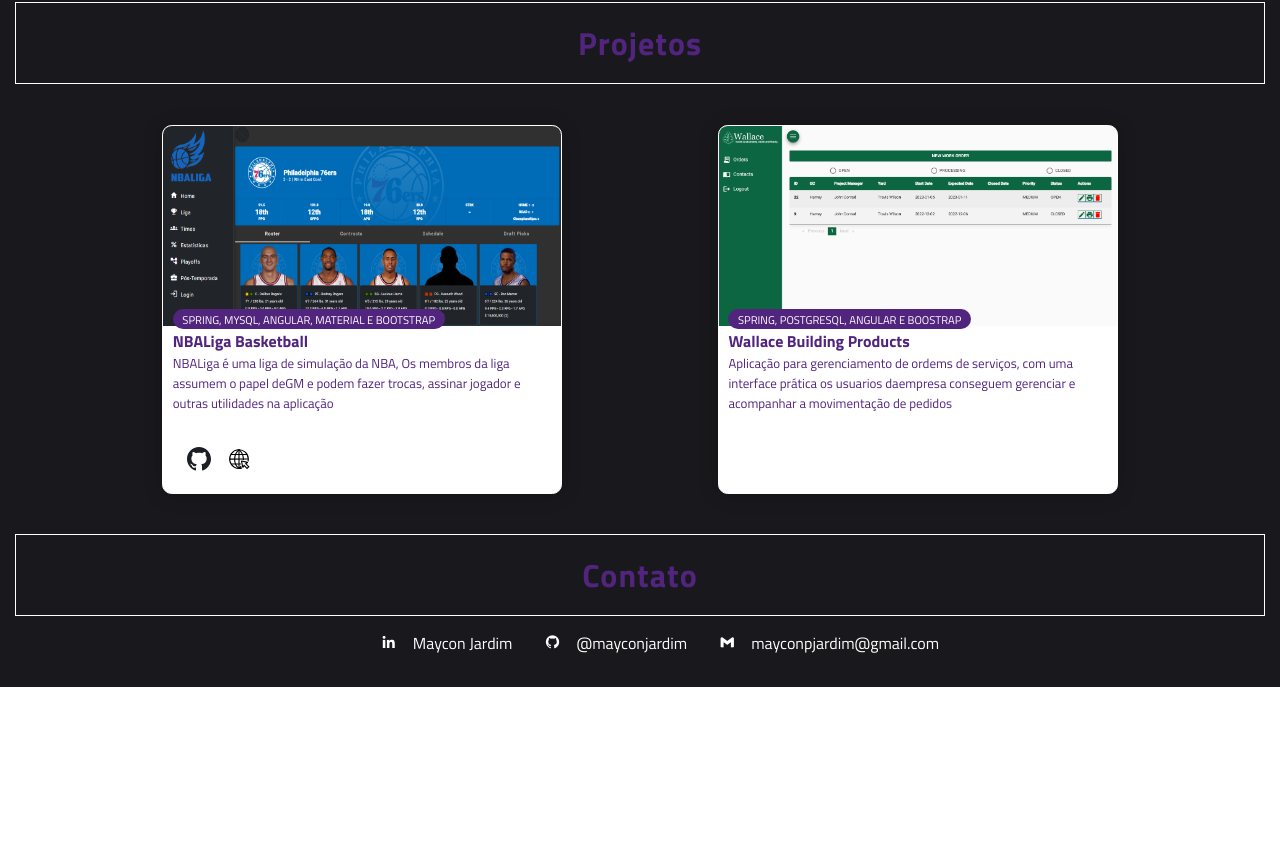
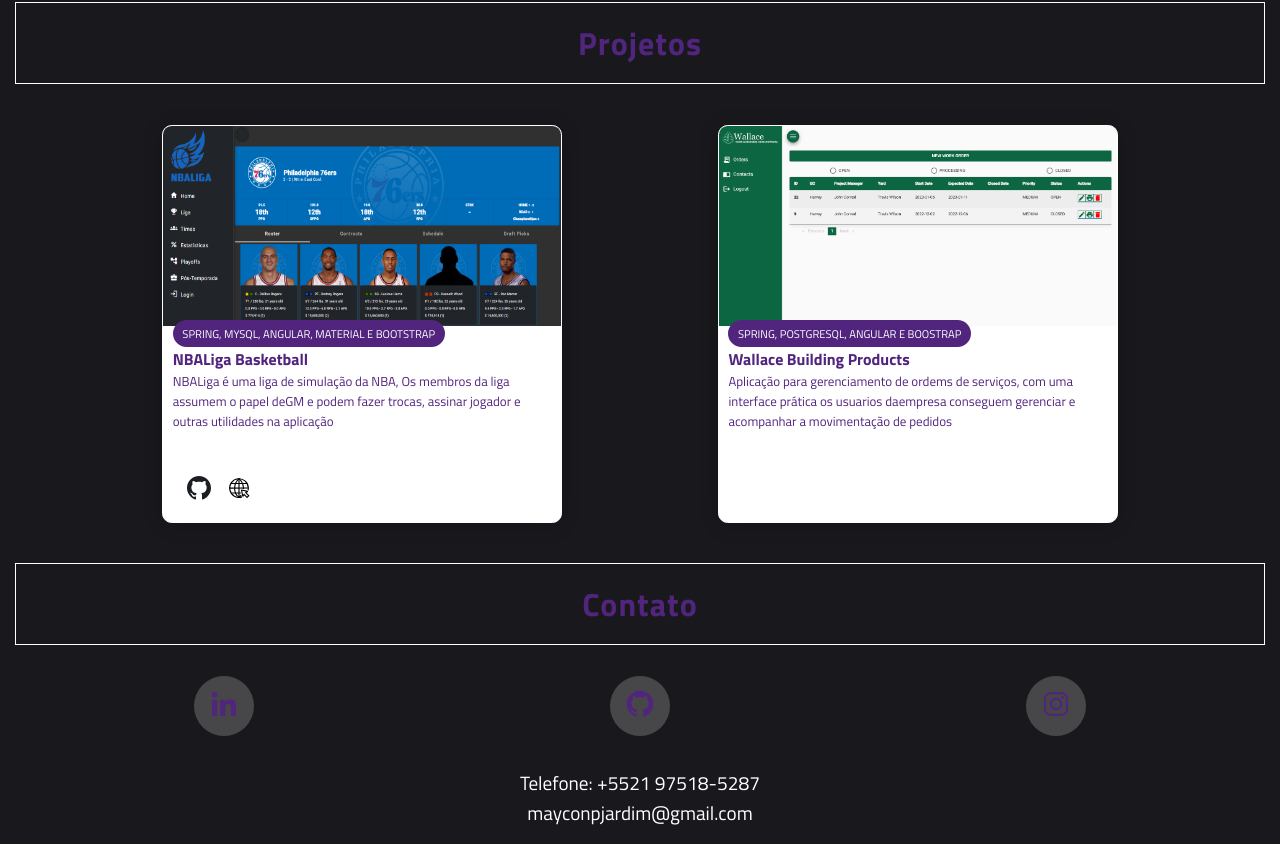
Before and after one commit to mayconjardim/mayconjardim.github.io, an Angular app: page / in a window 1280 px wide. Shown: the part 2502-3346 px from the top of the page. Before the commit the page ends 3189 px from the top, so only its background shows below. Built offline with nearby package versions, Linux system fonts and the light colour scheme.

Commit message:
Refaturando css do componente contato

```diff
--- a/src/app/components/contato/contato.component.html
+++ b/src/app/components/contato/contato.component.html
@@ -1,12 +1,26 @@
 <div class="contato">
   <h1>Contato</h1>
 
-  <ul class="contato-lista">
-    <li><i class="bx bxl-linkedin"></i><a href="#">Maycon Jardim</a></li>
+  <ul class="social-media">
     <li>
-      <i class="bx bxl-github"></i
-      ><a href="https://github.com/mayconjardim">@mayconjardim</a>
+      <a href="https://www.linkedin.com/in/maycon-jardim-b55b7a15b/"
+        ><i class="bx bxl-linkedin"></i>
+      </a>
     </li>
-    <li><i class="bx bxl-gmail"></i>mayconpjardim@gmail.com</li>
+    <li>
+      <a href="https://github.com/mayconjardim"
+        ><i class="bx bxl-github"></i
+      ></a>
+    </li>
+    <li>
+      <a href="https://www.instagram.com/yungmaycon/"
+        ><i class="bx bxl-instagram"></i
+      ></a>
+    </li>
+  </ul>
+
+  <ul class="contato-info">
+    <li>Telefone: +5521 97518-5287</li>
+    <li>mayconpjardim@gmail.com</li>
   </ul>
 </div>
--- a/src/app/components/contato/contato.component.scss
+++ b/src/app/components/contato/contato.component.scss
@@ -7,31 +7,37 @@
 }
 
 .contato {
-  &-lista {
+  ul {
+    margin-top: 2rem;
+    list-style: none;
+    padding: 0%;
+  }
+
+  .social-media {
+    font-size: 2rem;
     display: flex;
-    justify-content: center;
-
-    ul {
-      width: 100%;
-      text-align: center;
-    }
+    align-items: center;
+    justify-content: space-around;
 
     li {
-      list-style: none;
-      display: inline-block;
-      padding: 1rem;
-    }
+      height: 60px;
+      width: 60px;
+      display: flex;
+      align-items: center;
+      justify-content: center;
+      border-radius: 50%;
+      color: $white;
+      background-color: rgba(255, 255, 255, 0.2);
 
-    i {
-      width: 2rem;
-    }
-
-    a {
-      text-decoration: none;
-      color: $white;
-      &:hover {
-        text-decoration: underline;
+      a {
+        color: $primary-color;
       }
     }
   }
+
+  .contato-info li {
+    height: 30px;
+    text-align: center;
+    font-size: 1.2rem;
+  }
 }
--- a/src/app/components/projetos/projetos.component.scss
+++ b/src/app/components/projetos/projetos.component.scss
@@ -37,7 +37,7 @@
         justify-content: center;
         align-items: flex-start;
         padding: 0.6rem;
-        max-height: 6.2rem;
+        max-height: 8rem;
         color: $primary-color;
 
         p {
@@ -50,7 +50,7 @@
           font-size: 0.7rem;
           margin: 0;
           color: #fff;
-          padding: 0.1rem 0.6rem;
+          padding: 0.3rem 0.6rem;
           text-transform: uppercase;
           cursor: pointer;
         }
```
